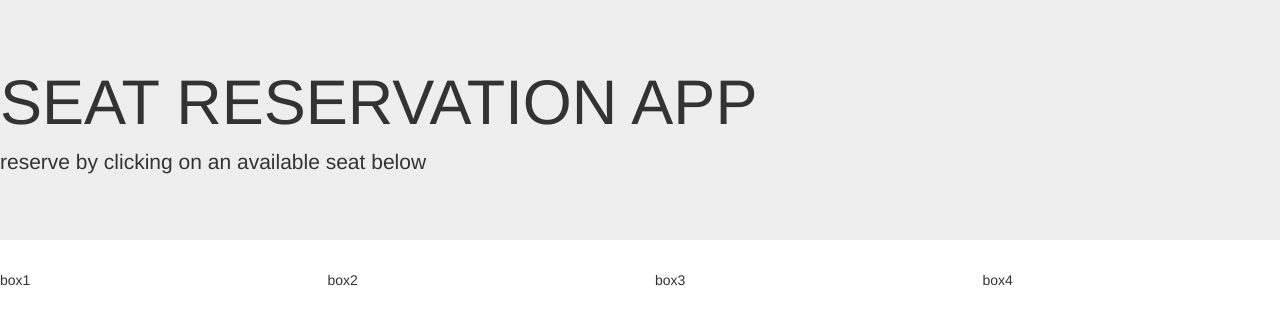
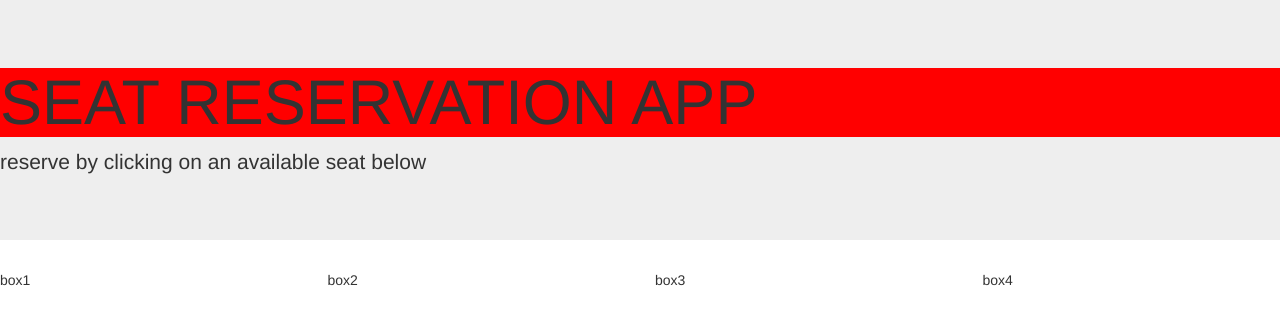
Before and after one commit to wcharaf/lab8-SeatApp, a plain HTML site: page index.html in a window 1280 px wide. Drawn offline with nearby package versions, Linux system fonts and the light colour scheme; files that its build step writes are made by us from their sources.

Commit message:
changed some things to the styling

```diff
--- a/index.html
+++ b/index.html
@@ -4,8 +4,8 @@
   <meta charset="UTF-8">
   <title>lab8-SeatAppgit</title>
     <link rel="stylesheet" href="https://maxcdn.bootstrapcdn.com/bootstrap/3.3.6/css/bootstrap.min.css" integrity="sha384-1q8mTJOASx8j1Au+a5WDVnPi2lkFfwwEAa8hDDdjZlpLegxhjVME1fgjWPGmkzs7" crossorigin="anonymous">
+    <!-- <link rel="stylesheet" type="text/css" href="styles.css"> -->
     <link rel="stylesheet" type="text/css" href="styles.css">
-    <link rel="stylesheet" type="text/css" href="styles.styl">
 </head>
 <body>
   <div class="jumbotron">
--- a/styles.styl
+++ b/styles.styl
@@ -1,2 +1,2 @@
 h1
-	color: red
+	background-color: red
```
Also changed, not shown: styles.css.
